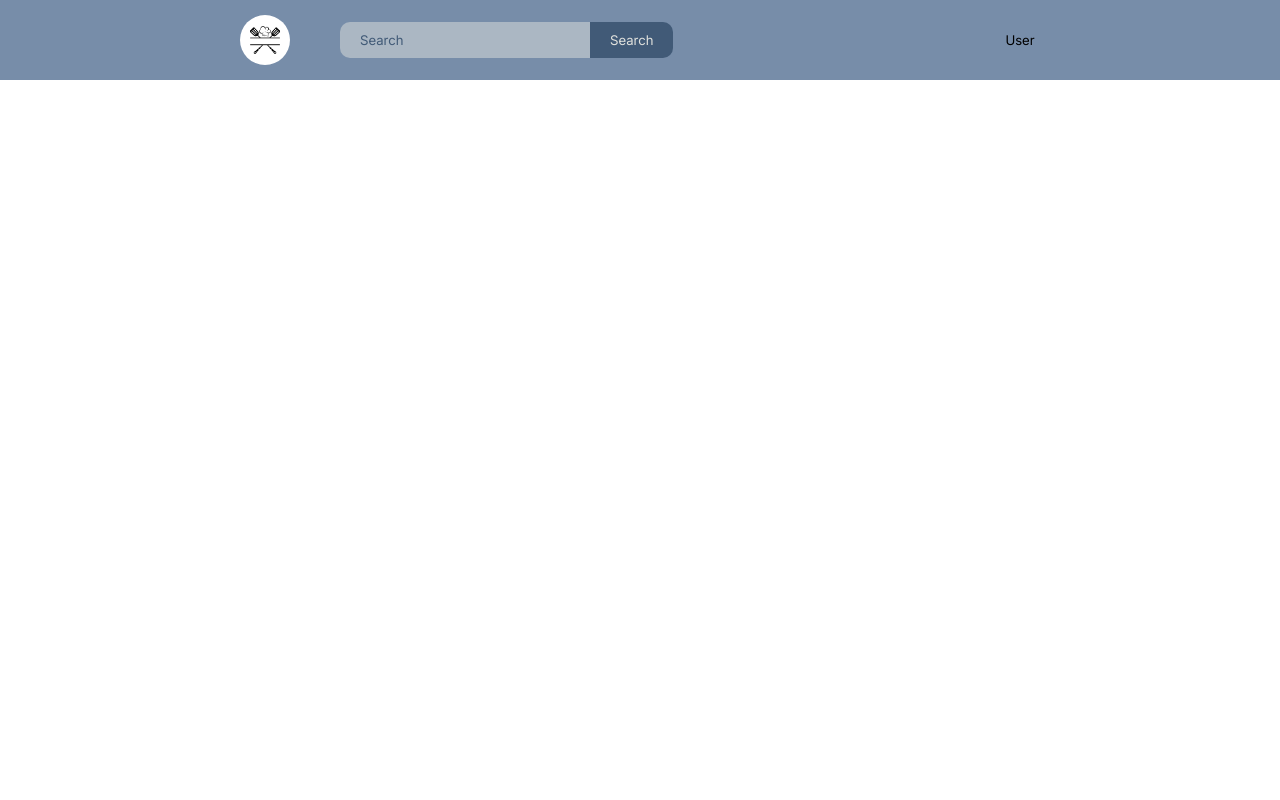
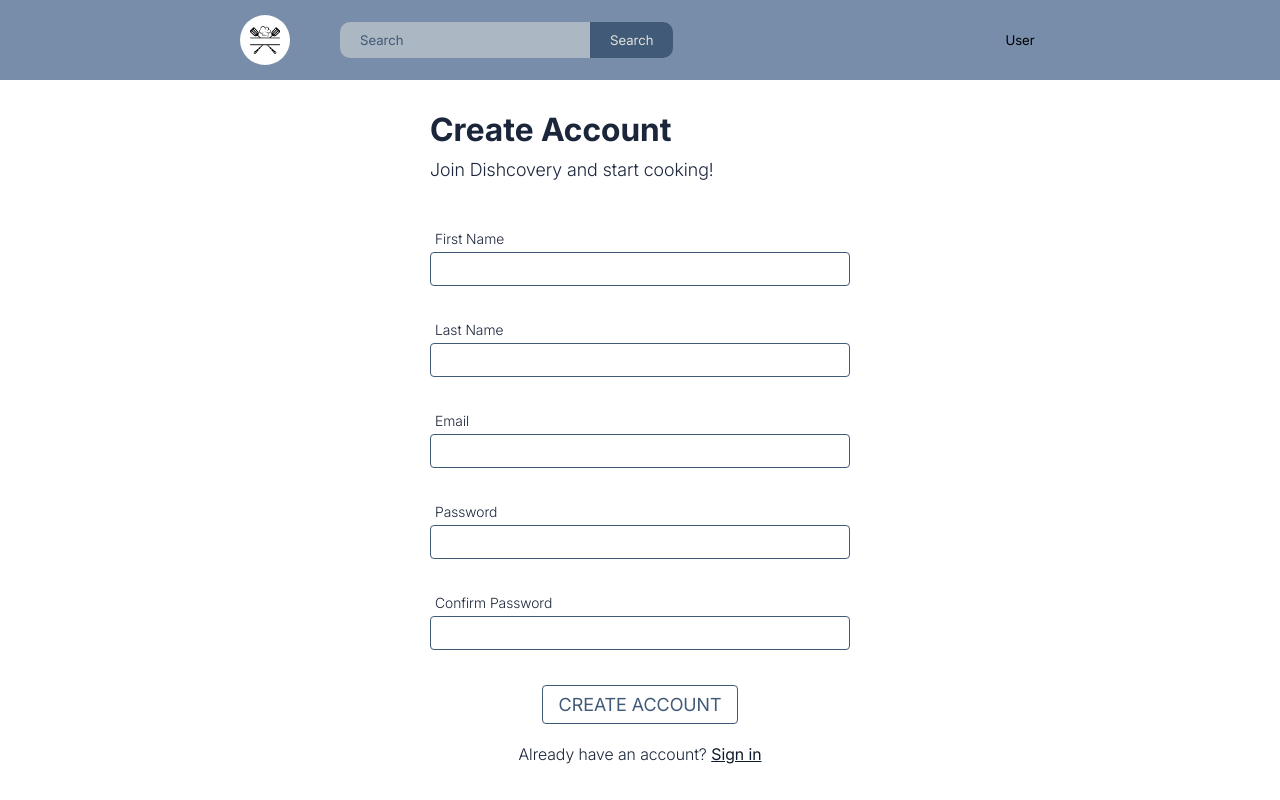
Before and after one commit to galm85/dishcovery, an Angular app: page /register in a window 1280 px wide. Before the commit this address led to /. Shown: the top 800 px of the page. Built offline with nearby package versions, Linux system fonts and the light colour scheme.

Commit message:
create registration page

```diff
--- a/src/app/app.routes.ts
+++ b/src/app/app.routes.ts
@@ -2,11 +2,13 @@ import { Routes } from '@angular/router';
 import { HomepageComponent } from './pages/homepage/homepage.component';
 import { RecipeComponent } from './pages/recipe/recipe.component';
 import { CategoryComponent } from './pages/category/category.component';
+import { RegisterComponent } from './pages/user/register/register.component';
 
 export const routes: Routes = [
   {path:'',component:HomepageComponent},
   {path:'recipe/:recipeId',component:RecipeComponent},
-  {path:'category/:categoryId',component:CategoryComponent}
+  {path:'category/:categoryId',component:CategoryComponent},
+  {path:'register',component:RegisterComponent},
 
 
 
--- /dev/null
+++ b/src/app/pages/user/register/register.component.html
@@ -0,0 +1,48 @@
+<div class="register-page padding-inline">
+
+  <h1 class="page-title">Create Account</h1>
+  <p class="page-subtitle">Join Dishcovery and start cooking!</p>
+
+  <form [formGroup]="registrationForm" (ngSubmit)="onSubmit()" class="registration-form">
+    <div class="form-group">
+      <label for="firstName">First Name</label>
+      <input type="text" id="firstName" formControlName="firstName" class="form-input" [class.error]="getFieldError('firstName')">
+      <span class="error-message" *ngIf="getFieldError('firstName')">{{getFieldError('firstName')}}</span>
+    </div>
+
+    <div class="form-group">
+      <label for="lastName">Last Name</label>
+      <input type="text" id="lastName" formControlName="lastName" class="form-input" [class.error]="getFieldError('lastName')">
+      <span class="error-message" *ngIf="getFieldError('lastName')">{{getFieldError('lastName')}}</span>
+    </div>
+
+    <div class="form-group">
+      <label for="email">Email</label>
+      <input type="email" id="email" formControlName="email" class="form-input" [class.error]="getFieldError('email')">
+      <span class="error-message" *ngIf="getFieldError('email')">{{getFieldError('email')}}</span>
+    </div>
+
+    <div class="form-group">
+      <label for="password">Password</label>
+      <input type="password" id="password" formControlName="password" class="form-input" [class.error]="getFieldError('password')">
+      <span class="error-message" *ngIf="getFieldError('password')">{{getFieldError('password')}}</span>
+    </div>
+
+    <div class="form-group">
+      <label for="confirmPassword">Confirm Password</label>
+      <input type="password" id="confirmPassword" formControlName="confirmPassword" class="form-input" [class.error]="getFieldError('confirmPassword') || registrationForm.errors?.['passwordMismatch']">
+      <span class="error-message" *ngIf="getFieldError('confirmPassword')">{{getFieldError('confirmPassword')}}</span>
+      <span class="error-message" *ngIf="registrationForm.errors?.['passwordMismatch'] && registrationForm.get('confirmPassword')?.touched">
+          Passwords don't match
+      </span>
+    </div>
+
+    <div class="form-actions">
+      <button type="submit" class="submit-btn" [disabled]="registrationForm.invalid">Create Account</button>
+    </div>
+
+    <p class="login-link">
+      Already have an account? <a routerLink="/login">Sign in</a>
+    </p>
+  </form>
+</div>
--- /dev/null
+++ b/src/app/pages/user/register/register.component.scss
@@ -0,0 +1,87 @@
+@use 'variables' as v;
+
+.register-page{
+  max-width: 900px;
+  margin: auto;
+  margin-block: 30px;
+  color: v.$text;
+
+
+  .page-title{
+    font-size: 32px;
+    margin-bottom: 10px;
+  }
+
+  .page-subtitle{
+    font-size: 18px;
+    font-weight: 300;
+    margin-bottom: 50px;
+  }
+
+  .registration-form{
+
+    .form-group{
+      display: flex;
+      flex-direction: column;
+      margin-bottom: 30px;
+      label{
+        font-size: 14px;
+        font-weight: 300;
+        margin-bottom: 5px;
+        padding-inline-start: 5px;
+
+      }
+      input{
+        padding: 8px 12px;
+        border: 1px solid v.$text_light;
+        border-radius: 4px;
+        margin-bottom: 5px;
+      }
+      .error-message{
+        font-size: 14px;
+        font-weight: 300;
+        padding-inline-start: 5px;
+
+        color: v.$red;
+      }
+    }
+
+    .form-actions{
+      text-align: center;
+      margin-bottom: 20px;
+      .submit-btn{
+        color: v.$text;
+        background-color: transparent;
+        border: 1px solid v.$text;
+        padding: 8px 16px;
+        border-radius: 4px;
+        font-size: 18px;
+        text-transform: uppercase;
+        transition: all ease 0.2s;
+        cursor: pointer;
+        &:hover{
+          color: v.$white;
+          background-color: v.$text;
+        }
+        &:disabled{
+          color: v.$text_light;
+          background-color: transparent;
+          border: 1px solid v.$text_light;
+          cursor:not-allowed;
+        }
+      }
+    }
+
+
+    .login-link{
+      text-align: center;
+      font-size: 16px;
+      font-weight: 300;
+      a{
+        text-decoration: underline;
+        color: v.$dark;
+        font-weight: 400;
+      }
+    }
+  }
+}
--- /dev/null
+++ b/src/app/pages/user/register/register.component.ts
@@ -0,0 +1,59 @@
+import { Component, inject } from '@angular/core';
+import {FormBuilder,FormGroup,Validators,ReactiveFormsModule} from '@angular/forms';
+import { CommonModule } from '@angular/common';
+import { RouterModule } from '@angular/router';
+
+@Component({
+  selector: 'app-register',
+  imports: [ReactiveFormsModule,CommonModule,RouterModule],
+  templateUrl: './register.component.html',
+  styleUrl: './register.component.scss'
+})
+export class RegisterComponent {
+
+
+  private fb = inject(FormBuilder);
+
+  registrationForm:FormGroup = this.fb.group({
+    email:['', [Validators.required,Validators.email]],
+    password:['',[Validators.required,Validators.minLength(6)]],
+    confirmPassword:['',[Validators.required]],
+    firstName:['',[Validators.required,Validators.minLength(2)]],
+    lastName:['',[Validators.required,Validators.minLength(2)]],
+  },{
+    validators:this.passwordMatchValidator
+  });
+
+
+  passwordMatchValidator(form:FormGroup){
+    const password = form.get('password');
+    const confirmPassword = form.get('confirmPassword');
+    if(password && confirmPassword && password.value !== confirmPassword.value){
+      return {passwordMismatch:true}
+    }
+    return null;
+  }
+
+  onSubmit(){
+    if(this.registrationForm.valid){
+      const formData = this.registrationForm.value;
+      console.log(formData)
+      // ...
+    }else{
+      this.registrationForm.markAllAsTouched();
+    }
+  }
+
+  getFieldError(fieldName:string):string{
+    const field = this.registrationForm.get(fieldName);
+    if(field?.errors && field.touched){
+      if(field.errors['required']) return `${fieldName} is requierd`
+      if(field.errors['email']) return `Please enter a valid email address`
+      if(field.errors['minlength']) return `${fieldName} must be at least ${field.errors['minlength'].requiredLength} characters`
+    }
+    return '';
+  }
+
+
+
+}
```
